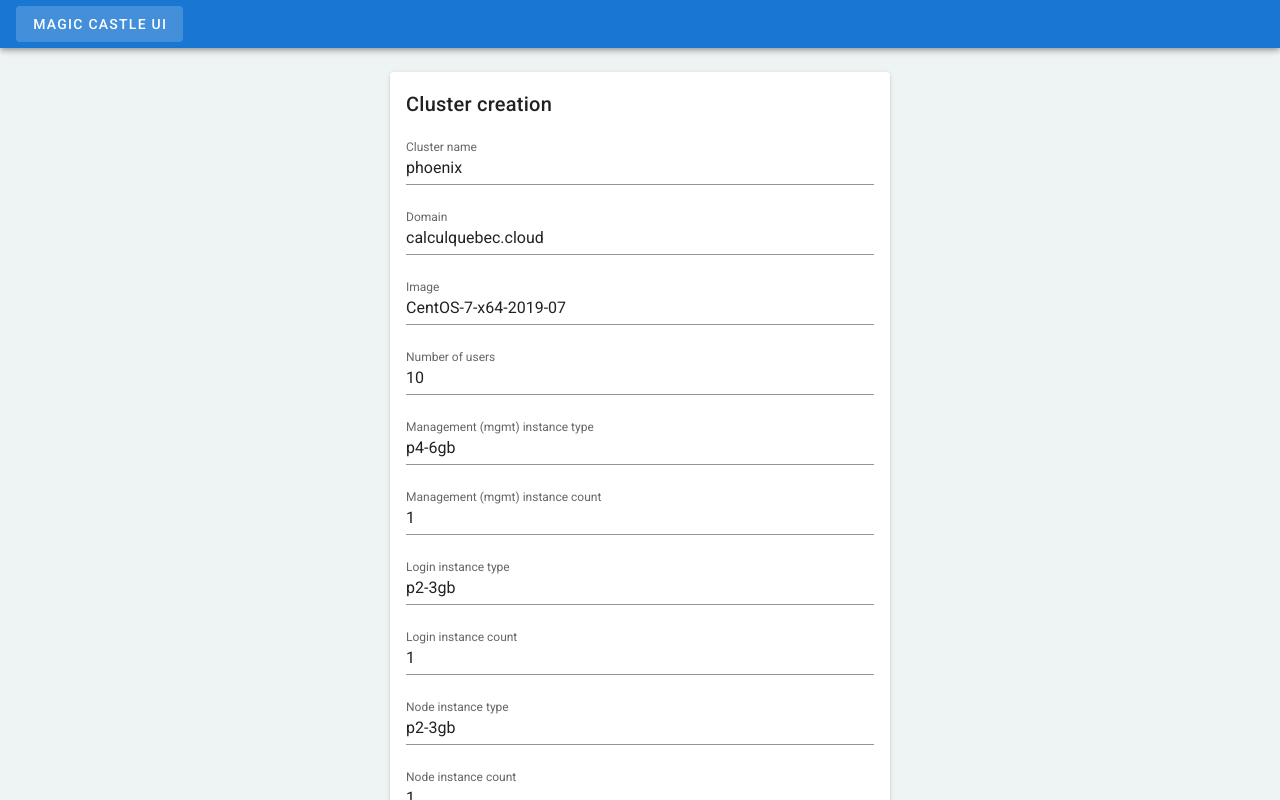
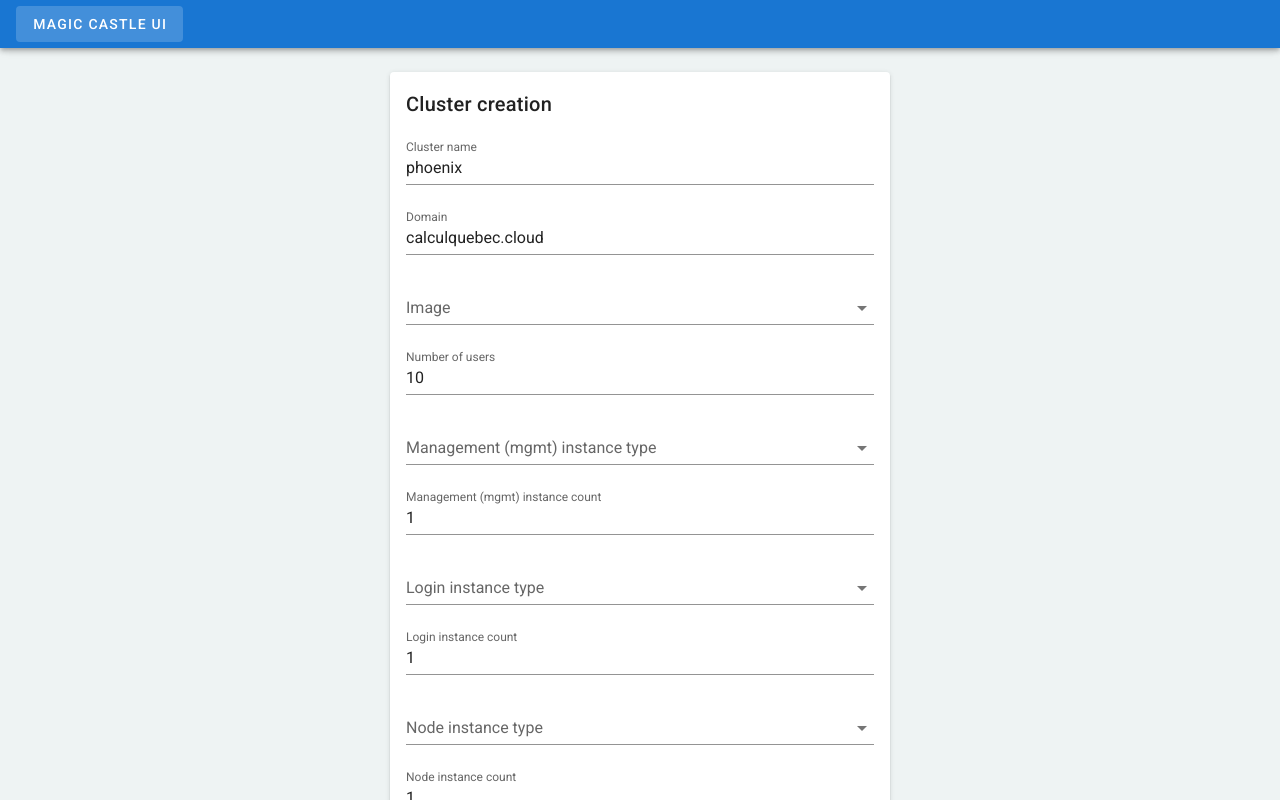
Before and after one commit to ComputeCanada/mc-hub, a Vue app in the folder frontend/: page / in a window 1280 px wide. Shown: the top 800 px of the page. Built offline with nearby package versions, Linux system fonts and the light colour scheme; no server answers.

Commit message:
Added input selects instead of text boxes for cluster images, flavor and IPs

```diff
--- a/frontend/src/components/ClusterEditor.vue
+++ b/frontend/src/components/ClusterEditor.vue
@@ -34,11 +34,12 @@
             </div>
             <template v-if="magicCastle !== null">
               <v-text-field v-model="magicCastle.domain" label="Domain"/>
-              <v-text-field v-model="magicCastle.image" label="Image"/>
+              <v-select v-model="magicCastle.image" :items="getPossibleValues('image')" label="Image"/>
               <v-text-field v-model.number="magicCastle.nb_users" type="number" label="Number of users"/>
 
               <!-- Instances -->
-              <v-text-field
+              <v-select
+                :items="getPossibleValues('instances.mgmt.type')"
                 v-model="magicCastle.instances.mgmt.type"
                 label="Management (mgmt) instance type"
               />
@@ -47,13 +48,21 @@
                 type="number"
                 label="Management (mgmt) instance count"
               />
-              <v-text-field v-model="magicCastle.instances.login.type" label="Login instance type"/>
+              <v-select
+                :items="getPossibleValues('instances.login.type')"
+                v-model="magicCastle.instances.login.type"
+                label="Login instance type"
+              />
               <v-text-field
                 v-model.number="magicCastle.instances.login.count"
                 type="number"
                 label="Login instance count"
               />
-              <v-text-field v-model="magicCastle.instances.node.type" label="Node instance type"/>
+              <v-select
+                :items="getPossibleValues('instances.login.type')"
+                v-model="magicCastle.instances.node.type"
+                label="Node instance type"
+              />
               <v-text-field
                 v-model.number="magicCastle.instances.node.count"
                 type="number"
@@ -84,7 +93,8 @@
 
               <v-text-field v-model="magicCastle.guest_passwd" label="Guest password (optional)"/>
 
-              <v-text-field
+              <v-select
+                :items="[...getPossibleValues('os_floating_ips'), ...magicCastle.os_floating_ips]"
                 v-model="magicCastle.os_floating_ips[0]"
                 @change="osFloatingIpsUpdated"
                 label="OpenStack floating IP (optional)"
@@ -212,10 +222,12 @@
         errorMessage: '',
         statusPoller: null,
         currentStatus: null,
-        magicCastle: null
+        magicCastle: null,
+        fieldsPossibleValues: null
       }
     },
     created() {
+      this.loadFieldsPossibleValues()
       if (this.existingCluster) {
         this.startStatusPolling()
       } else {
@@ -239,6 +251,13 @@
       }
     },
     methods: {
+      getPossibleValues(fieldPath) {
+        if (this.fieldsPossibleValues === null) {
+          return []
+        } else {
+          return fieldPath.split('.').reduce((acc, x) => acc[x], this.fieldsPossibleValues)
+        }
+      },
       osFloatingIpsUpdated() {
         // When the floating IP text field is empty, we need to empty the floating IPs array
         if (this.magicCastle.os_floating_ips[0] === '') {
@@ -296,9 +315,15 @@
       stopStatusPolling() {
         clearInterval(this.statusPoller)
       },
+      async loadFieldsPossibleValues() {
+        let response = await fetch(`${API_URL}/fields/magic-castle`, {
+          method: 'GET'
+        })
+        this.fieldsPossibleValues = await response.json()
+      },
       async createCluster() {
         try {
-          let creationResponse = await fetch(`${API_URL}/magic-castle`,
+          let response = await fetch(`${API_URL}/magic-castle`,
             {
               method: 'POST',
               headers: {
@@ -307,7 +332,7 @@
               body: JSON.stringify(this.magicCastle)
             }
           )
-          if (!creationResponse.ok)
+          if (!response.ok)
             throw Error('You provided one or many invalid cluster parameters.')
 
           await this.$router.push({path: `/clusters/${this.magicCastle.cluster_name}`})
@@ -317,14 +342,14 @@
       },
       async loadCluster() {
         try {
-          let loadResponse = await fetch(`${API_URL}/magic-castle/${this.clusterName}`,
+          let response = await fetch(`${API_URL}/magic-castle/${this.clusterName}`,
             {
               method: 'GET'
             })
-          if (!loadResponse.ok)
+          if (!response.ok)
             throw Error('The cluster is invalid.')
 
-          this.magicCastle = await loadResponse.json()
+          this.magicCastle = await response.json()
 
         } catch (e) {
           console.log(e.message)
@@ -336,7 +361,7 @@
       },
       async modifyCluster() {
         try {
-          let creationResponse = await fetch(`${API_URL}/magic-castle/${this.magicCastle.cluster_name}`,
+          let response = await fetch(`${API_URL}/magic-castle/${this.magicCastle.cluster_name}`,
             {
               method: 'PUT',
               headers: {
@@ -345,7 +370,7 @@
               body: JSON.stringify(this.magicCastle)
             }
           )
-          if (!creationResponse.ok)
+          if (!response.ok)
             throw Error('You provided one or many invalid cluster parameters.')
           this.unloadCluster()
         } catch (e) {
@@ -354,7 +379,7 @@
       },
       async deleteCluster() {
         try {
-          let creationResponse = await fetch(`${API_URL}/magic-castle/${this.magicCastle.cluster_name}`,
+          let response = await fetch(`${API_URL}/magic-castle/${this.magicCastle.cluster_name}`,
             {
               method: 'DELETE',
               headers: {
@@ -363,7 +388,7 @@
               body: JSON.stringify(this.magicCastle)
             }
           )
-          if (!creationResponse.ok)
+          if (!response.ok)
             throw Error('The server returned an error.')
           this.unloadCluster()
         } catch (e) {
```
Also changed, not shown: 1 other file (tests, documents, lock files or other folders).
